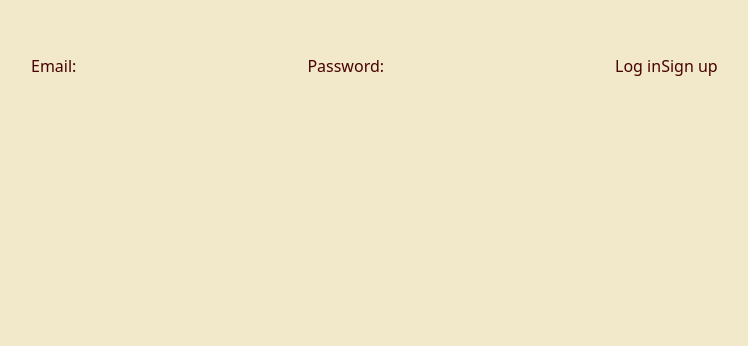
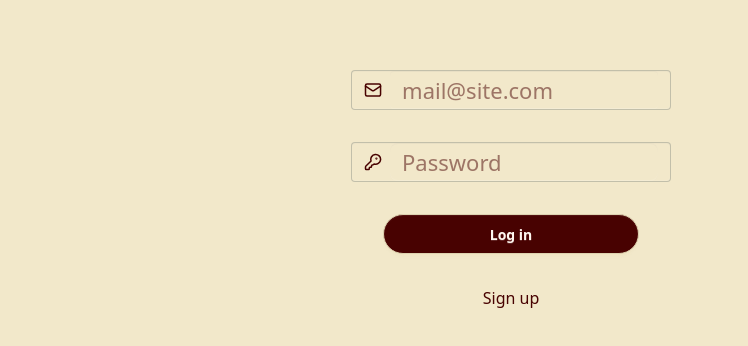
Before and after one commit to o6ris/city-ratings, a Next.js app: page /login in a window 1280 px wide. Shown: the part 106-452 px from the top of the page, without its empty margins (129-877 px from the left). Built offline with nearby package versions, Linux system fonts and the light colour scheme; a web font is replaced by a local one.

Commit message:
style(login): change ui of login page

```diff
--- a/app/login/page.tsx
+++ b/app/login/page.tsx
@@ -1,13 +1,44 @@
 import { login, signup } from "./actions";
+import Icon from "@/components/core/Icons/Icon";
 
 export default function LoginPage() {
   return (
-    <form>
-      <label htmlFor="email">Email:</label>
-      <input id="email" name="email" type="email" required />
-      <label htmlFor="password">Password:</label>
-      <input id="password" name="password" type="password" required />
-      <button formAction={login}>Log in</button>
+    <form className="flex flex-col items-center gap-8 p-4 max-w-sm mx-auto">
+      <label htmlFor="email" className="input validator focus:outline-none focus:ring-0 focus:border-transparent">
+        <Icon name="Mail" size={20}  />
+        <input
+        className="input input-xl focus:outline-none focus:ring-0 focus:border-transparent"
+          id="email"
+          name="email"
+          type="email"
+          placeholder="mail@site.com"
+          required
+        />
+      </label>
+      <div className="validator-hint hidden">Enter valid email address</div>
+
+      <label htmlFor="password" className="input validator focus:outline-none focus:ring-0 focus:border-transparent">
+        <Icon name="KeyRound" size={20}/>
+        <input
+        className="input input-xl rounded-lg focus:outline-none focus:ring-0 focus:border-transparent"
+          id="password"
+          name="password"
+          type="password"
+          required
+          placeholder="Password"
+          // minlength="8"
+          // pattern="(?=.*\d)(?=.*[a-z])(?=.*[A-Z]).{8,}"
+          // title="Must be more than 8 characters, including number, lowercase letter, uppercase letter"
+        />
+      </label>
+      {/* <p className="validator-hint hidden">
+        Must be more than 8 characters, including at least one number
+        <br />
+        At least one number <br />
+        At least one lowercase letter <br />
+        At least one uppercase letter
+      </p> */}
+      <button className="btn btn-wide bg-primary text-neutral rounded-full" formAction={login}>Log in</button>
       <button formAction={signup}>Sign up</button>
     </form>
   );
```
